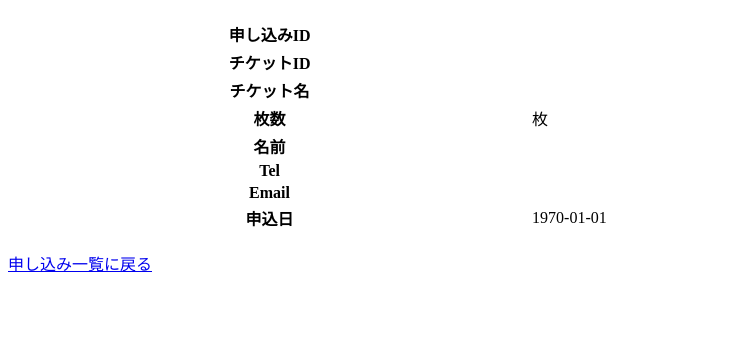
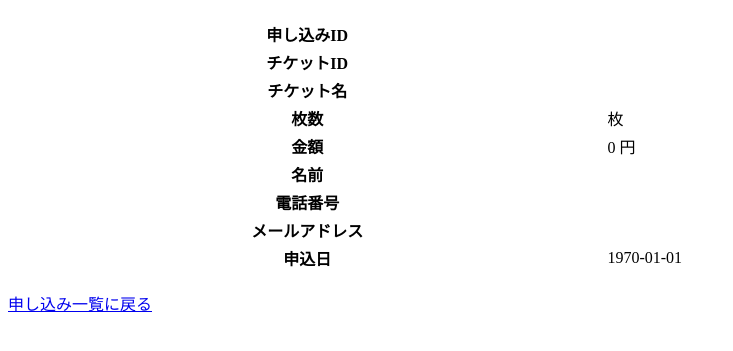
Before and after one commit to kenta0624/team_a_p1, a CakePHP app: the page made by app/View/Applications/view.ctp in a window 1280 px wide. Shown: the part 154-505 px from the top of the page, without its empty margins (0-733 px from the left). Run offline with PHP 8.4 and a stand-in for CakePHP, Linux system fonts and the light colour scheme; the template is opened without the code that fills it, so the values that code supplies are empty; some libraries are stand-ins or nearby versions.

Commit message:
申し込み画面　1021 16:00

```diff
--- a/app/View/Applications/view.ctp
+++ b/app/View/Applications/view.ctp
@@ -1,6 +1,4 @@
-<style type="text/css">
 
-</style>
 
 <div class="wrapper">
 <?php //$this->log($application,'debug'); ?>
@@ -46,6 +44,13 @@
 		</tr>
 
 		<tr>
+			<th><?php echo __('金額'); ?></th>
+			<td>
+				<?php echo number_format($application['Application']['quantity'] * $application['Ticket']['price']) .' 円'; ?>
+				&nbsp;			</td>
+		</tr>
+
+		<tr>
 			<th><?php echo __('名前'); ?></th>
 			<td>
 				<?php echo h($application['Application']['customer_name']); ?>
@@ -53,7 +58,7 @@
 			</tr>
 
 		<tr>
-			<th><?php echo __('Tel'); ?></th>
+			<th><?php echo __('電話番号'); ?></th>
 			<td>
 				<?php echo h($application['Application']['tel']); ?>
 			</td>
@@ -61,7 +66,7 @@
 
 
 		<tr>
-			<th><?php echo __('Email'); ?></th>
+			<th><?php echo __('メールアドレス'); ?></th>
 			<td>
 				<?php echo h($application['Application']['email']); ?>
 		&nbsp;	</td>
```
Also changed, not shown: app/View/Applications/index.ctp (+7 -5 lines).
